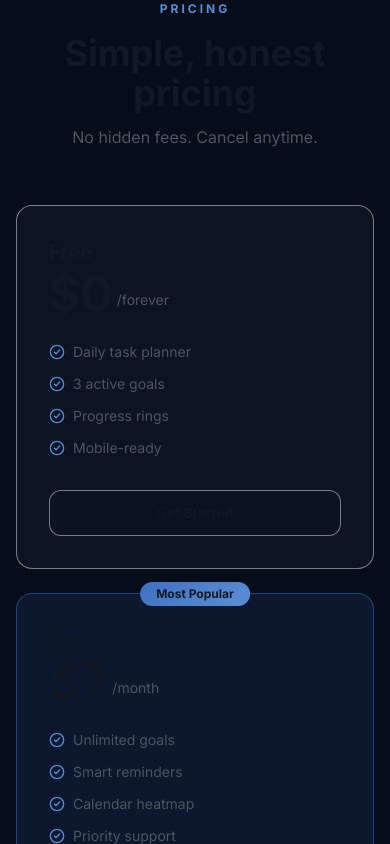
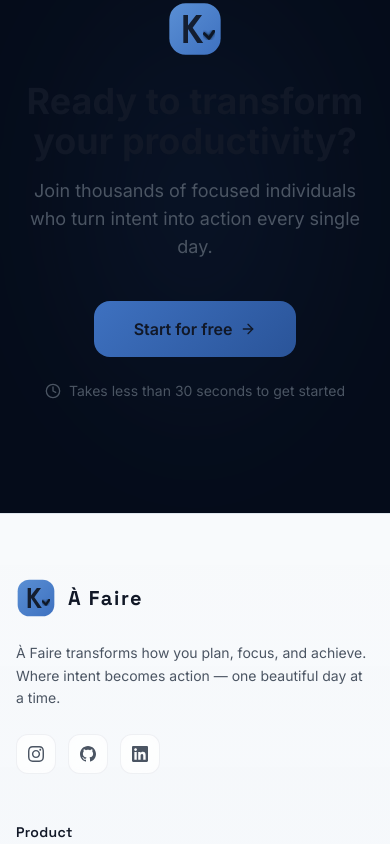
Before and after one commit to mohammadnomancoc-eng/-Faire, a React (Vite) app: page / in a window 390 px wide. Shown: the part 5480-6324 px from the top of the page. Built offline with nearby package versions, Linux system fonts and the light colour scheme; no server answers.

Commit message:
feat: remove pricing section from landing page

```diff
--- a/src/pages/Landing.jsx
+++ b/src/pages/Landing.jsx
@@ -106,10 +106,7 @@ const testimonials = [
   { name: 'Aisha M.', role: 'Startup Founder', text: 'Finally a productivity app that feels premium. Worth every second of my time.' },
 ]
 
-const plans = [
-  { name: 'Free', price: '0', period: 'forever', features: ['Daily task planner', '3 active goals', 'Progress rings', 'Mobile-ready'], cta: 'Get Started', highlight: false },
-  { name: 'Pro', price: '7', period: 'month', features: ['Unlimited goals', 'Smart reminders', 'Calendar heatmap', 'Priority support', 'Export data'], cta: 'Start Free Trial', highlight: true },
-]
+
 
 /* ─── Main Component ───────────────────────────────────────────── */
 export function Landing() {
@@ -360,59 +357,6 @@ export function Landing() {
         </div>
       </section>
 
-      {/* ── PRICING ── */}
-      <section className="py-28 px-4 border-t border-white/[0.06]">
-        <div className="max-w-4xl mx-auto">
-          <Reveal className="text-center mb-14">
-            <p className="text-royal-light text-xs font-bold uppercase tracking-[0.25em] mb-4">Pricing</p>
-            <h2 className="text-4xl font-bold">Simple, honest pricing</h2>
-            <p className="text-slate-400 mt-3">No hidden fees. Cancel anytime.</p>
-          </Reveal>
-          <div className="grid md:grid-cols-2 gap-6 max-w-2xl mx-auto">
-            {plans.map((plan, i) => (
-              <Reveal key={plan.name} delay={i * 0.1}>
-                <motion.div
-                  whileHover={{ y: -4 }}
-                  className={`relative p-8 rounded-2xl border h-full flex flex-col ${plan.highlight ? 'border-royal/50' : 'border-white/[0.08]'}`}
-                  style={{ background: plan.highlight ? 'rgba(62,113,192,0.12)' : 'rgba(255,255,255,0.03)' }}
-                >
-                  {plan.highlight && (
-                    <div className="absolute -top-3 left-1/2 -translate-x-1/2 px-4 py-1 rounded-full text-xs font-bold text-white"
-                      style={{ background: 'linear-gradient(135deg,#3E71C0,#5A8FD4)' }}>
-                      Most Popular
-                    </div>
-                  )}
-                  <p className="text-white font-bold text-xl mb-1">{plan.name}</p>
-                  <div className="flex items-end gap-1 mb-6">
-                    <span className="text-5xl font-bold text-white">${plan.price}</span>
-                    <span className="text-slate-400 text-sm mb-2">/{plan.period}</span>
-                  </div>
-                  <ul className="space-y-3 flex-1 mb-8">
-                    {plan.features.map(f => (
-                      <li key={f} className="flex items-center gap-2 text-sm text-slate-300">
-                        <CheckCircle2 className="w-4 h-4 text-royal-light shrink-0" />
-                        {f}
-                      </li>
-                    ))}
-                  </ul>
-                  <Link to="/login">
-                    <motion.button
-                      whileHover={{ scale: 1.02 }}
-                      whileTap={{ scale: 0.98 }}
-                      className={`w-full py-3 rounded-xl font-semibold text-sm transition-colors ${plan.highlight
-                        ? 'text-white'
-                        : 'border border-white/15 text-white hover:bg-white/5'}`}
-                      style={plan.highlight ? { background: 'linear-gradient(135deg,#3E71C0,#2a5499)' } : {}}
-                    >
-                      {plan.cta}
-                    </motion.button>
-                  </Link>
-                </motion.div>
-              </Reveal>
-            ))}
-          </div>
-        </div>
-      </section>
 
       {/* ── CTA ── */}
       <section className="py-28 px-4 border-t border-white/[0.06] relative overflow-hidden">
```
